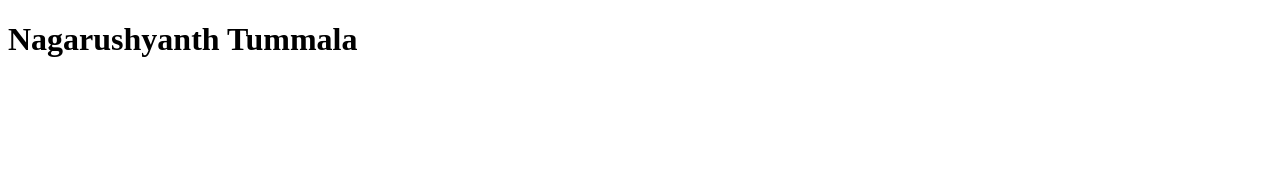
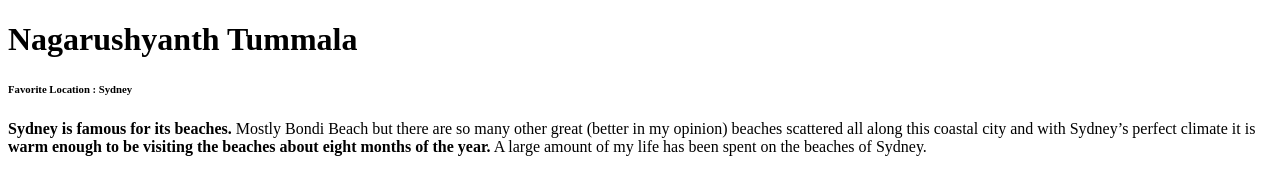
Before and after one commit to 44-563-WebApps-F21/webapps-f21-assignment-3-rushyanth1130, a plain HTML site: page index.html in a window 1280 px wide. Drawn offline with Linux system fonts and the light colour scheme.

Commit message:
Updated index.html
Added favorite location and description.

```diff
--- a/index.html
+++ b/index.html
@@ -4,4 +4,13 @@
 </head>
 <body>
     <h1>Nagarushyanth Tummala</h1>
+    <h6>
+        Favorite Location : Sydney
+    </h6>
+    <p>
+        <b>Sydney is famous for its beaches.</b> Mostly Bondi Beach but there are so many other great (better in my opinion)
+        beaches scattered all along this coastal city and with Sydney’s perfect climate it is
+        <b>warm enough to be visiting the beaches about eight months of the year.</b>
+        A large amount of my life has been spent on the beaches of Sydney.
+    </p>
 </body>
```
